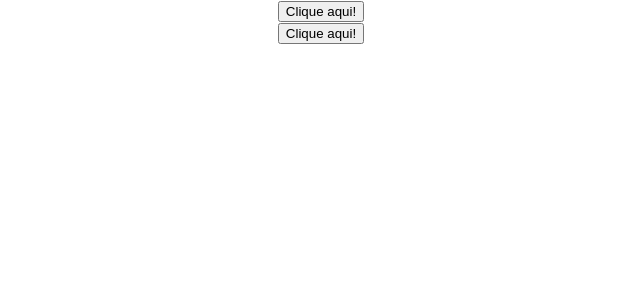
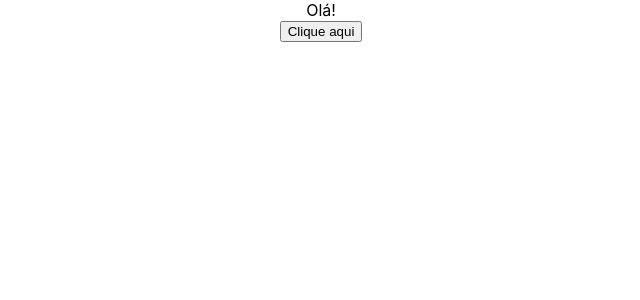
Before and after one commit to Torelli/hello-world, a React (Create React App) app: page / in a window 1280 px wide. Shown: the top 300 px of the page, without its empty margins (319-959 px from the left). Built offline with nearby package versions, Linux system fonts and the light colour scheme.

Commit message:
Diferentes abordagens para ligar os Event Handlers

```diff
--- a/src/App.js
+++ b/src/App.js
@@ -7,13 +7,15 @@
 import Counter from './components/Counter';
 import FunctionClick from './components/FunctionClick';
 import ClassClick from './components/ClassClick';
+import EventBind from './components/EventBind';
 
 function App(){
   return(
     <div className="App">
-      <FunctionClick/>
+      <EventBind/>
+      {/*<FunctionClick/>
       <ClassClick/>
-      {/*<Greet name="Bruce" heroName="Batman" />
+      <Greet name="Bruce" heroName="Batman" />
       <Message/>
       <Hello name="Giovanni"><p>Você é top!</p></Hello>
       <Hello name="José"><p>Você é top!</p></Hello>
--- /dev/null
+++ b/src/components/EventBind.js
@@ -0,0 +1,40 @@
+import React, { Component } from 'react'
+
+class EventBind extends Component {
+
+    constructor(props) {
+      super(props)
+
+      this.state = {
+         message: 'Olá!'
+      }
+
+    //   this.clickHandler = this.clickHandler.bind(this)
+    }
+
+    // clickHandler() {
+    //     this.setState({
+    //         message: 'Adeus :('
+    //     })
+    //     console.log(this)
+    // }
+
+clickHandler = () => {
+    this.setState({
+        message: 'Adeus :('
+    })
+}
+
+  render() {
+    return (
+      <div>
+        <div>{this.state.message}</div>
+        {/* <button onClick={this.clickHandler.bind(this)}>Clique aqui</button> */}
+        {/* <button onClick={() => this.clickHandler()}>Clique aqui</button> */}
+        <button onClick={this.clickHandler}>Clique aqui</button>
+      </div>
+    )
+  }
+}
+
+export default EventBind
```
